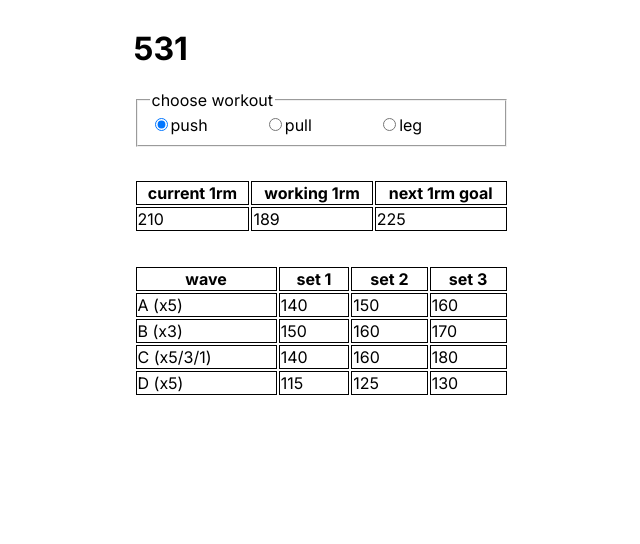
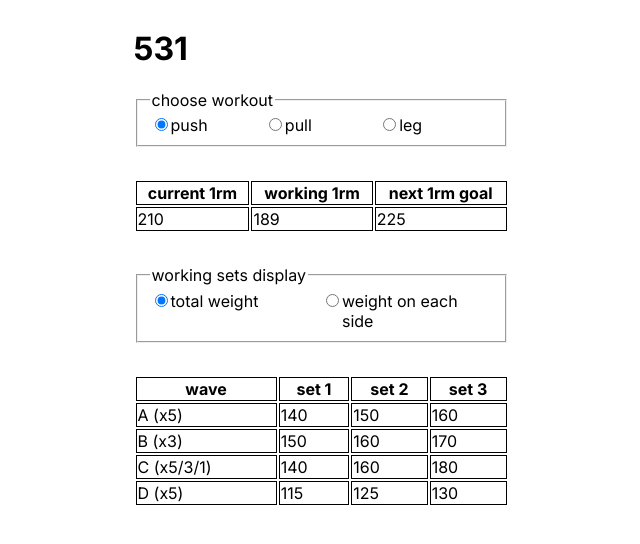
Before and after one commit to aqandrew/531, a Next.js app: page / in a window 1280 px wide. Shown: the top 544 px of the page, without its empty margins (319-959 px from the left). Built offline with nearby package versions, Linux system fonts and the light colour scheme.

Commit message:
toggle between total weight / weight on each side

```diff
--- a/app/globals.css
+++ b/app/globals.css
@@ -17,6 +17,11 @@ input {
 	cursor: pointer;
 }
 
+label {
+	display: flex;
+	align-items: start;
+}
+
 .radio-group {
 	display: flex;
 
--- a/components/WorkingSetsDisplay.tsx
+++ b/components/WorkingSetsDisplay.tsx
@@ -1,13 +1,15 @@
+import { getWeightOnEachSide, roundToNearest5 } from '@/utils';
+import { ChangeEvent, useState } from 'react';
+
+const workingSetsDisplays = ['total weight', 'weight on each side'] as const;
+type WorkingSetsDisplay = (typeof workingSetsDisplays)[number];
+
 const waves = [
 	{ name: 'A (x5)', weights: [0.75, 0.8, 0.85] },
 	{ name: 'B (x3)', weights: [0.8, 0.85, 0.9] },
 	{ name: 'C (x5/3/1)', weights: [0.75, 0.85, 0.95] },
 	{ name: 'D (x5)', weights: [0.6, 0.65, 0.7] },
 ];
-
-function roundToNearest5(n: number) {
-	return Math.round(n / 5) * 5;
-}
 
 interface WorkingSetsDisplayProps {
 	workingOneRepMax: number;
@@ -16,11 +18,48 @@ interface WorkingSetsDisplayProps {
 export default function WorkingSetsDisplay({
 	workingOneRepMax,
 }: WorkingSetsDisplayProps) {
-	function getWorkingWeight(percentage: number) {
-		return roundToNearest5(workingOneRepMax * percentage) || 0;
+	const [workingSetsDisplay, setWorkingSetsDisplay] =
+		useState<WorkingSetsDisplay>('total weight');
+
+	function getWorkingWeight(percentage: number): number {
+		const totalWeight = roundToNearest5(workingOneRepMax * percentage) || 0;
+
+		return workingSetsDisplay === 'total weight'
+			? totalWeight
+			: getWeightOnEachSide(totalWeight);
+	}
+
+	function isWorkingSetsDisplayChecked(value: WorkingSetsDisplay): boolean {
+		return workingSetsDisplay === value;
+	}
+
+	function handleWorkingSetsDisplayChange(event: ChangeEvent) {
+		const { target } = event;
+		setWorkingSetsDisplay(
+			(target as HTMLInputElement).value as WorkingSetsDisplay
+		);
 	}
 
 	return (
+		<>
+			<fieldset>
+				<legend>working sets display</legend>
+				<div className="radio-group">
+					{workingSetsDisplays.map((display) => (
+						<label key={display}>
+							<input
+								type="radio"
+								name="working-sets-display"
+								value={display}
+								checked={isWorkingSetsDisplayChecked(display)}
+								onChange={handleWorkingSetsDisplayChange}
+							/>
+							{display}
+						</label>
+					))}
+				</div>
+			</fieldset>
+
 			<table>
 				<thead>
 					<tr>
@@ -41,5 +80,6 @@ export default function WorkingSetsDisplay({
 					))}
 				</tbody>
 			</table>
+		</>
 	);
 }
--- /dev/null
+++ b/utils.ts
@@ -0,0 +1,7 @@
+export function roundToNearest5(n: number): number {
+	return Math.round(n / 5) * 5;
+}
+
+export function getWeightOnEachSide(totalWeight: number): number {
+	return (totalWeight - 45) / 2;
+}
```
Lines whose indentation alone changed are shown as unchanged.
